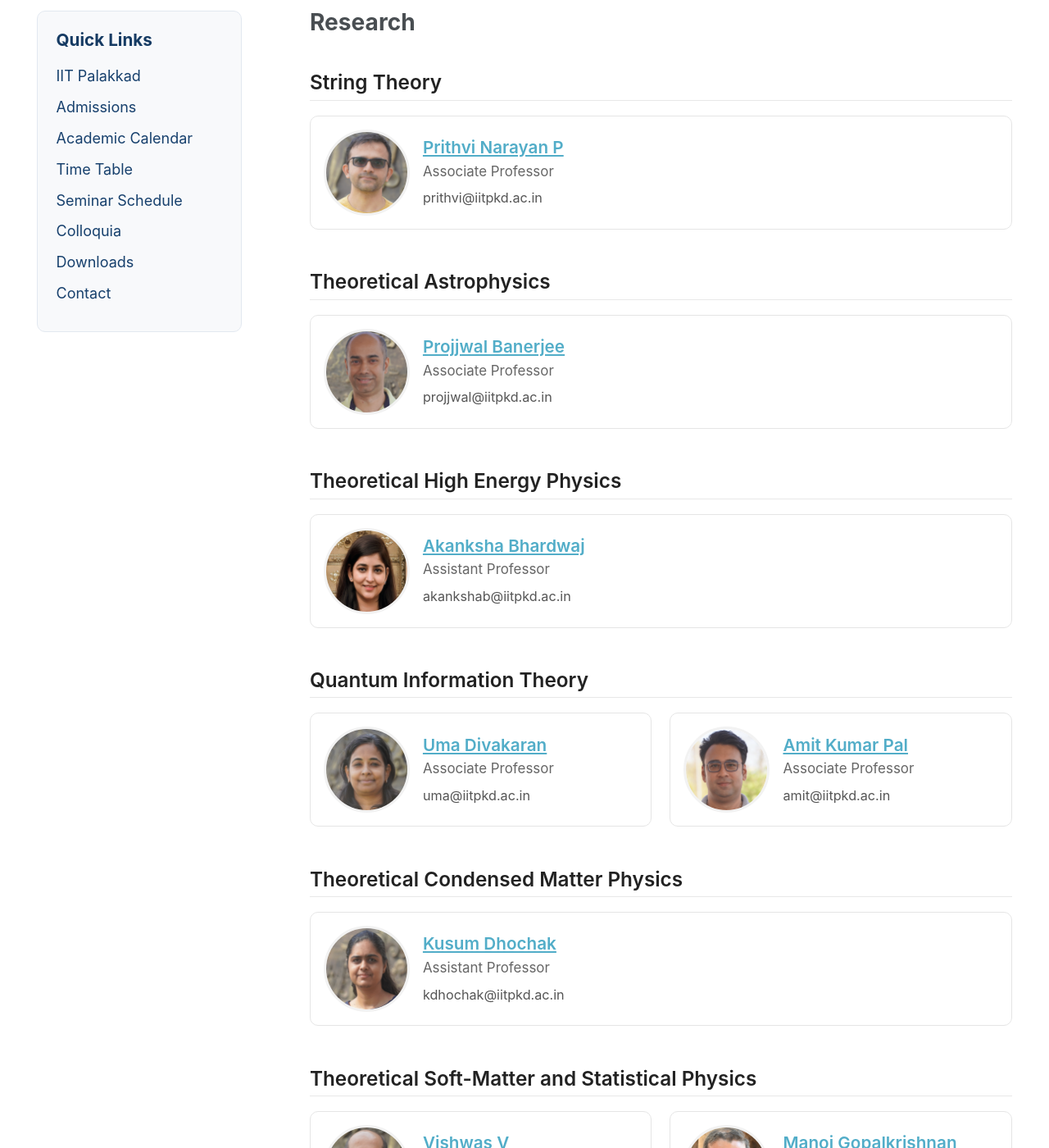
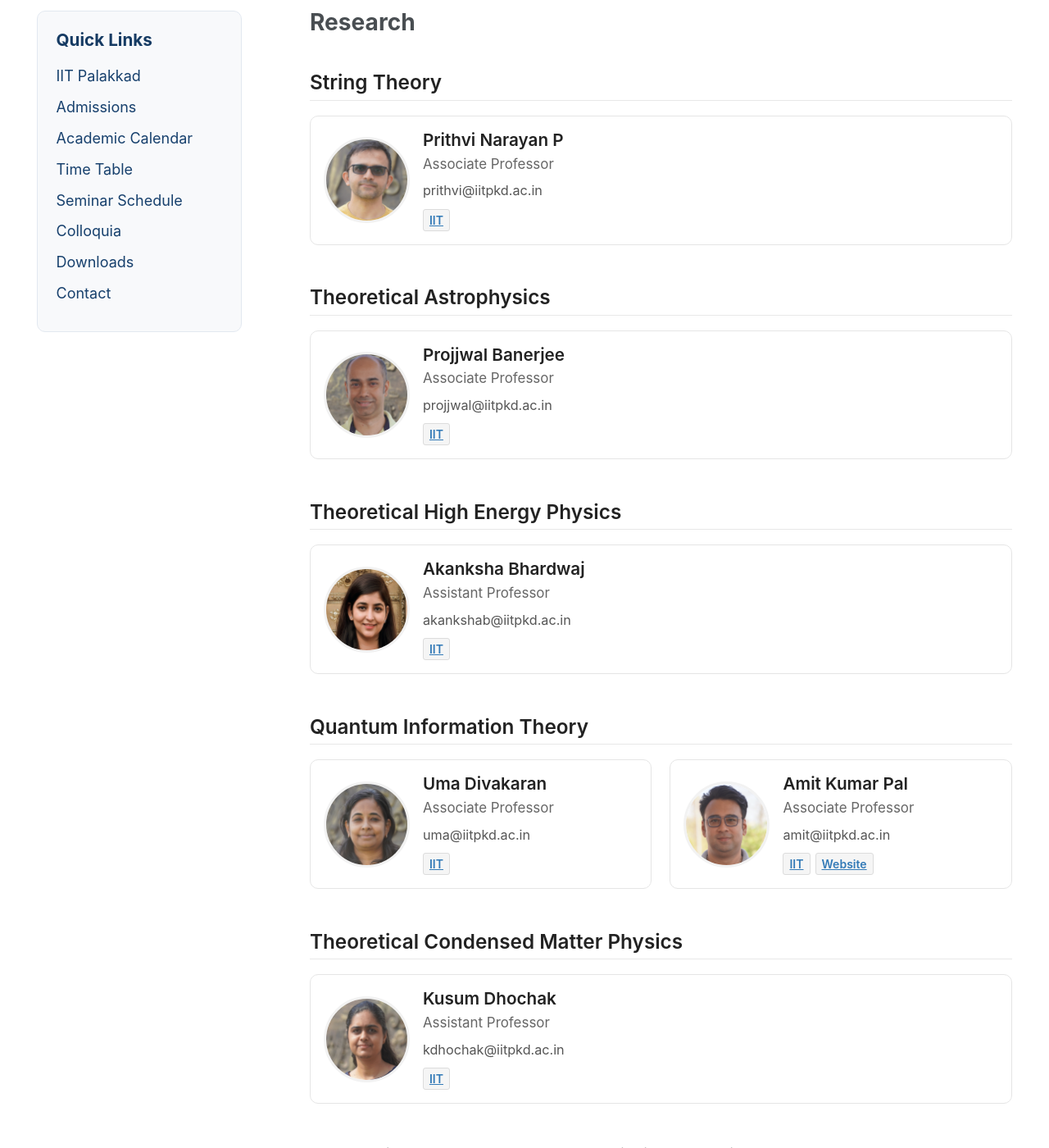
Before and after one commit to phyall/phyall.github.io, a Jekyll site: the page built from _pages/research.md, in a window 1280 px wide and 1400 px high, scrolled down 285 px. Shown: the whole window at 82% size. Built offline with Jekyll 4.4.1, drawn with Linux system fonts in a browser that asks for light colours; a style sheet for code colours, icons or effects is not loaded; some of the changed text lies outside the part shown.

Commit message:
Update faculty-mini-card.html

```diff
--- a/_includes/faculty-mini-card.html
+++ b/_includes/faculty-mini-card.html
@@ -1,50 +1,40 @@
 <div class="faculty-mini-card">
 
-  <!-- =========================
+  <!-- ======================================================
        Faculty Photo
-  ========================== -->
+       ====================================================== -->
 
   <div class="faculty-mini-photo">
 
-    {% if faculty.iit_url %}
-      <a href="{{ faculty.iit_url }}">
-    {% endif %}
-
-      <img
-        src="{{ '/images/faculty/' | relative_url }}{{ faculty.photo }}"
-        alt="{{ faculty.name }}"
-        loading="lazy">
-
-    {% if faculty.iit_url %}
-      </a>
-    {% endif %}
+    <img
+      src="{{ '/images/faculty/' | relative_url }}{{ faculty.photo }}"
+      alt="{{ faculty.name }}"
+      loading="lazy">
 
   </div>
 
 
-  <!-- =========================
+  <!-- ======================================================
        Faculty Information
-  ========================== -->
+       ====================================================== -->
 
   <div class="faculty-mini-info">
 
+    <!-- Name -->
+
     <h3 class="faculty-mini-name">
-
-      {% if faculty.iit_url %}
-        <a href="{{ faculty.iit_url }}">
-          {{ faculty.name }}
-        </a>
-      {% else %}
-        {{ faculty.name }}
-      {% endif %}
-
+      {{ faculty.name }}
     </h3>
 
+
+    <!-- Designation -->
 
     <div class="faculty-mini-designation">
       {{ faculty.designation }}
     </div>
 
+
+    <!-- Secondary affiliation -->
 
     {% if faculty.affiliation == "secondary" and faculty.other_affiliation %}
 
@@ -54,6 +44,8 @@
 
     {% endif %}
 
+
+    <!-- Email -->
 
     {% if faculty.email %}
 
@@ -67,6 +59,46 @@
 
     {% endif %}
 
+
+    <!-- Links -->
+
+    {% if faculty.iit_url or faculty.personal_url %}
+
+      <div class="faculty-mini-links">
+
+        {% if faculty.iit_url %}
+
+          <a
+            class="faculty-mini-badge"
+            href="{{ faculty.iit_url }}"
+            target="_blank"
+            rel="noopener">
+
+            IIT
+
+          </a>
+
+        {% endif %}
+
+
+        {% if faculty.personal_url %}
+
+          <a
+            class="faculty-mini-badge"
+            href="{{ faculty.personal_url }}"
+            target="_blank"
+            rel="noopener">
+
+            Website
+
+          </a>
+
+        {% endif %}
+
+      </div>
+
+    {% endif %}
+
   </div>
 
 </div>
```
